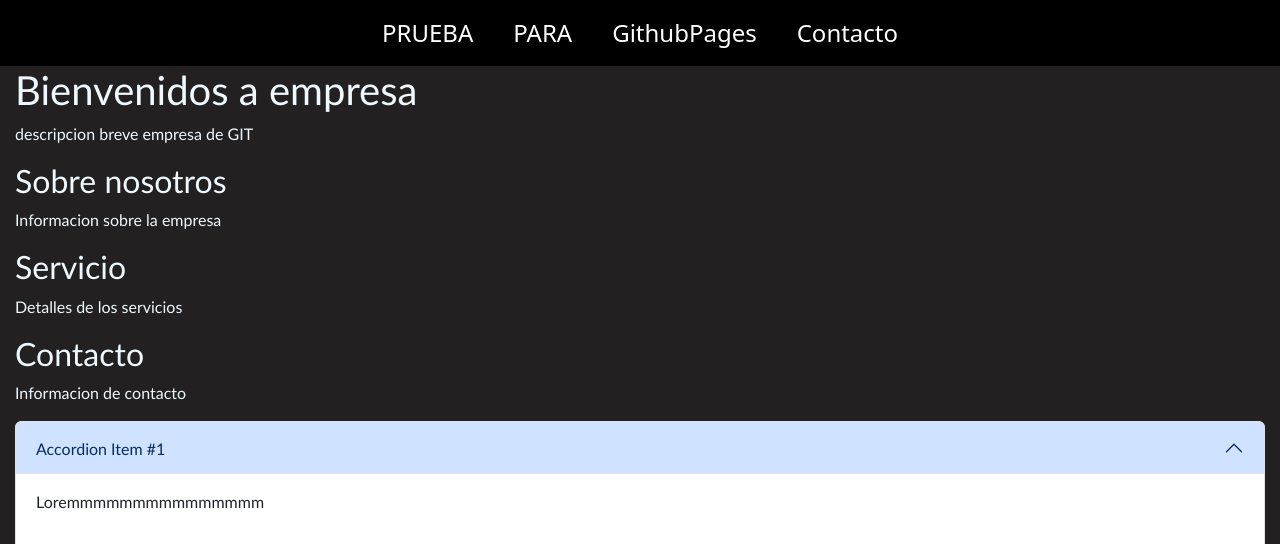
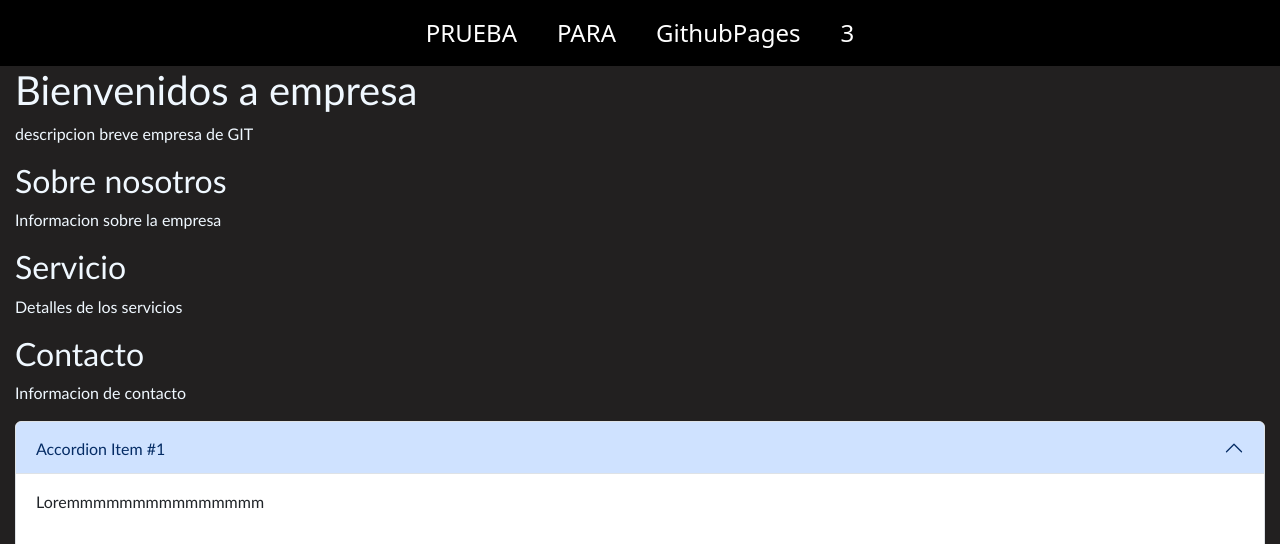
Before and after one commit to LuisMedinaV/ebac-bootstrap, a plain HTML site: page index.html in a window 1280 px wide. Shown: the top 544 px of the page. Drawn offline with nearby package versions, Linux system fonts and the light colour scheme.

Commit message:
Update index-githubPages.html

```diff
--- a/index.html
+++ b/index.html
@@ -17,7 +17,7 @@
                 <li><a href="#Prueba"></a>PRUEBA</li>
                 <li><a href="#para"></a>PARA</li>
                 <li><a href="#Netlify"></a>GithubPages</li>
-                <li><a href="#Contacto"></a>Contacto</li>
+                <li><a href="#Contacto"></a>3</li>
             </ul>
         </nav>
     </header>
```
